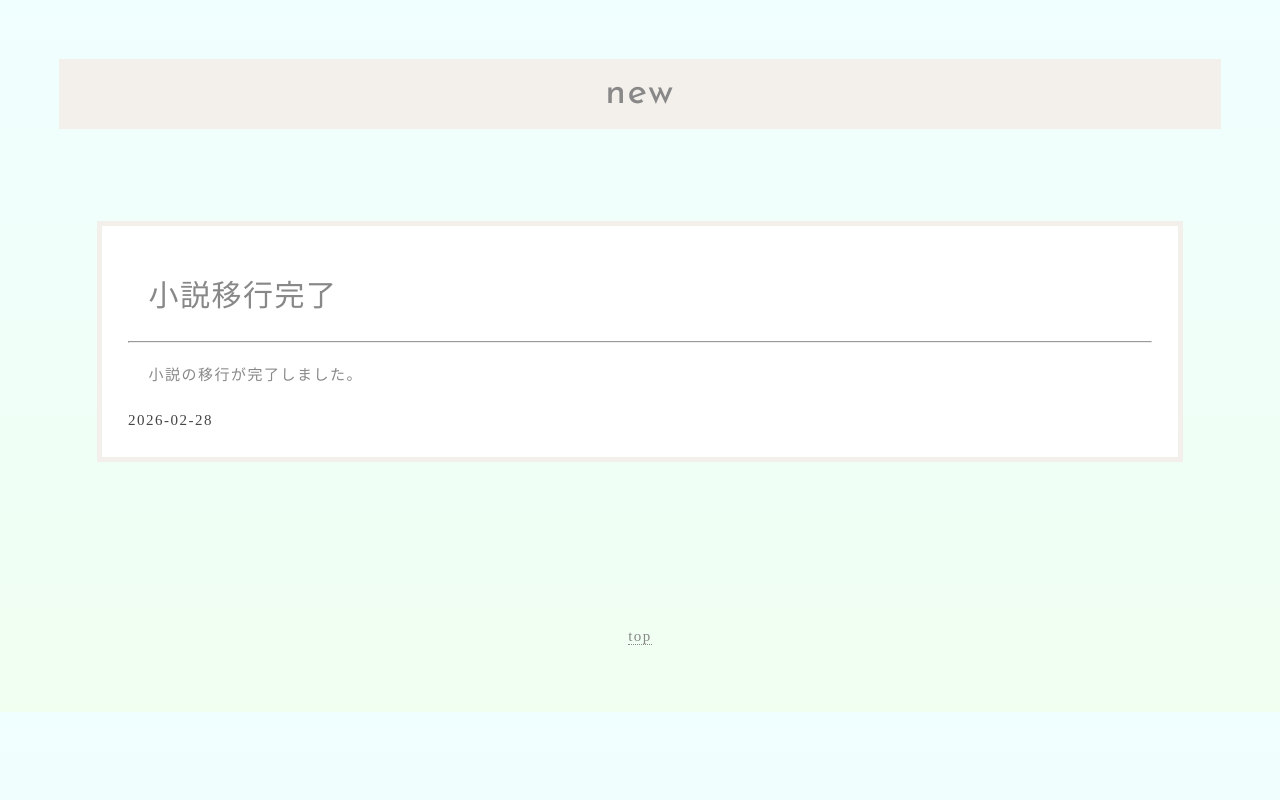
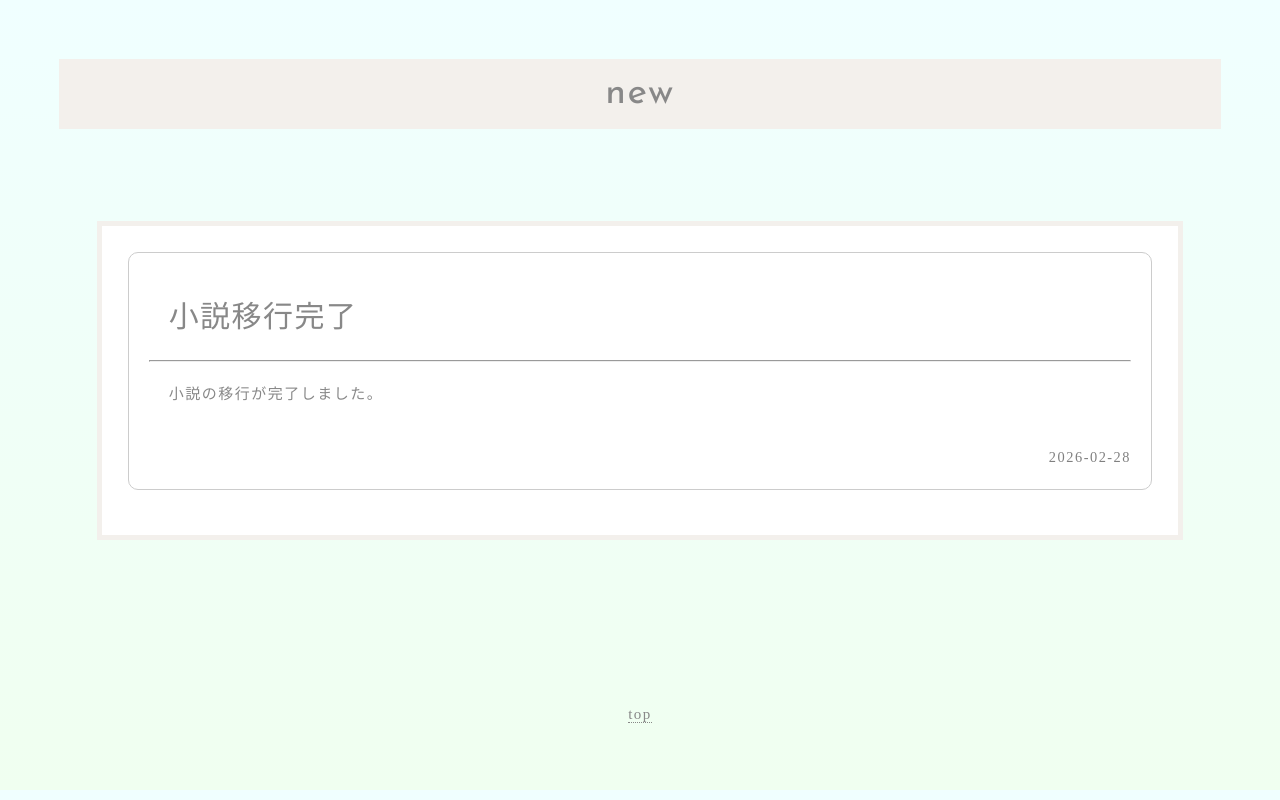
Before and after one commit to baum-knknkny/Baum, a plain HTML site: page new.html in a window 1280 px wide. Drawn offline with Linux system fonts and the light colour scheme.

Commit message:
Refactor and update CSS styles

```diff
--- a/CSS/Style.css
+++ b/CSS/Style.css
@@ -168,7 +168,34 @@ font-style: normal;
   border-left: solid 5px #8db6b6;
   border-bottom: solid 1px #8db6b6;
 }
+.updateBox {
 
+    border: solid 1px #ccc;
+
+    border-radius: 10px;
+
+    padding: 20px;
+
+    margin-bottom: 20px;
+
+}
+
+.updateBox h3 {
+
+    margin: 0;
+
+}
+
+.updateDate {
+
+    text-align: right;
+
+    margin-top: 20px;
+
+    color: gray;
+
+    font-size: 0.9rem;
+}
 button{
    position: relative;
      background-color: transparent; /* 背景を透明に設定 */
```
